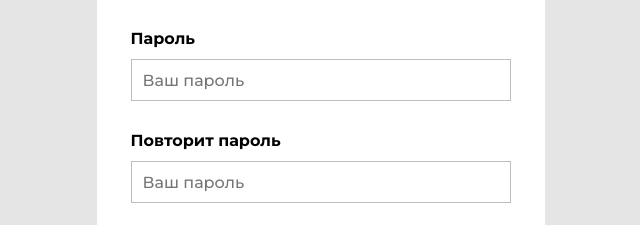
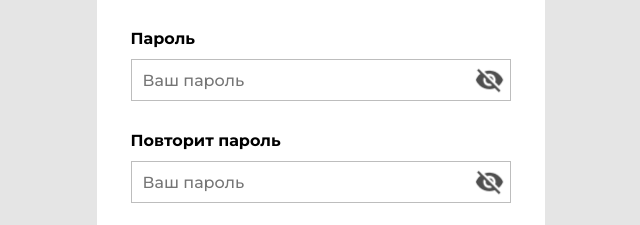
Before and after one commit to Qliento/Frontend, a React (Create React App) app: page /registration-organization in a window 1280 px wide. Shown: the part 776-1001 px from the top of the page, without its empty margins (319-959 px from the left). Built offline with nearby package versions, Linux system fonts and the light colour scheme.

Commit message:
made refactoring

```diff
--- a/src/components/registOrganization/regisrtOrganization.jsx
+++ b/src/components/registOrganization/regisrtOrganization.jsx
@@ -1,15 +1,17 @@
-import React from "react";
+import React,{useState} from "react";
 import { useForm } from "react-hook-form";
 import classes from "./regisrtOrganization.module.css";
 
 import cancel from "./img/cancel.png";
 import { Link } from "react-router-dom";
 import capcha from "./img/capcha.png";
-
+import noVis from "./img/noVisibility.png"
+import vis from "./img/visibility 1.png"
 const RegistOrganization = () => {
   const { handleSubmit, register, errors } = useForm();
   const onSubmit = (values) => console.log(values);
-
+  const [visibility,setVisibility]=useState(false)
+  const [visibility2,setVisibility2]=useState(false)
   return (
     <div className={classes.regist}>
       <div className={classes.blockRegist}>
@@ -106,31 +108,40 @@ const RegistOrganization = () => {
           </div>
           <div className={classes.blockInput}>
             <label>Пароль</label>
+            <div className={classes.blockVisibil}>
             <input
               name="password"
-              className={classes.inputs}
+              className={classes.inputs1}
               placeholder="Ваш пароль"
-              type="password"
+              type={visibility? "text":"password"}
               ref={register({
                 validate: (password) => password && password.length > 6,
               })}
             />
+            <img className={classes.imgVisib} onClick={()=>setVisibility(!visibility)} src={visibility? vis : noVis}/>
+            </div>
+
+
             {errors.password && (
               <span className={classes.error}>Пароль менее 6 символов</span>
             )}
           </div>
           <div className={classes.blockInput}>
             <label>Повторит пароль</label>
+            <div className={classes.blockVisibil}>
             <input
               name="repeatPasssword"
-              className={classes.inputs}
+              className={classes.inputs1}
               placeholder="Ваш пароль"
-              type="password"
+              type={visibility2? "text":"password"}
               ref={register({
                 validate: (repeatPasssword) =>
                   repeatPasssword && repeatPasssword.length > 6,
               })}
             />
+             <img className={classes.imgVisib} onClick={()=>setVisibility2(!visibility2)} src={visibility2? vis : noVis}/>
+            </div>
+
             {errors.repeatPasssword && (
               <span className={classes.error}>Пароль менее 6 символов</span>
             )}
--- a/src/components/registOrganization/regisrtOrganization.module.css
+++ b/src/components/registOrganization/regisrtOrganization.module.css
@@ -56,10 +56,35 @@
   align-items: flex-start;
   margin-top: 30px;
 }
+.blockVisibil{
+    width: 100%;
+    height: 42px;
+    display: flex;
+    flex-direction: row;
+    align-items: center;
+    border: 1px solid #bdbdbd;
+
+margin-top: 10px;
+}
 .inputs {
   width: 100%;
   height: 42px;
   margin-top: 10px;
+}
+.inputs1{
+    flex-grow: 2;
+    background: #ffffff;
+    border:  none;
+    padding: 11px;
+    height: 100%;
+    font-size: 16px;
+}
+.imgVisib{
+    width: 42px;
+
+}
+.inputs1:focus{
+    outline: none;
 }
 .blockForm {
   margin-top: 10px;
```
Also changed, not shown: src/components/registOrganization/img/noVisibility.png (added), src/components/registOrganization/img/visibility 1.png (added).
